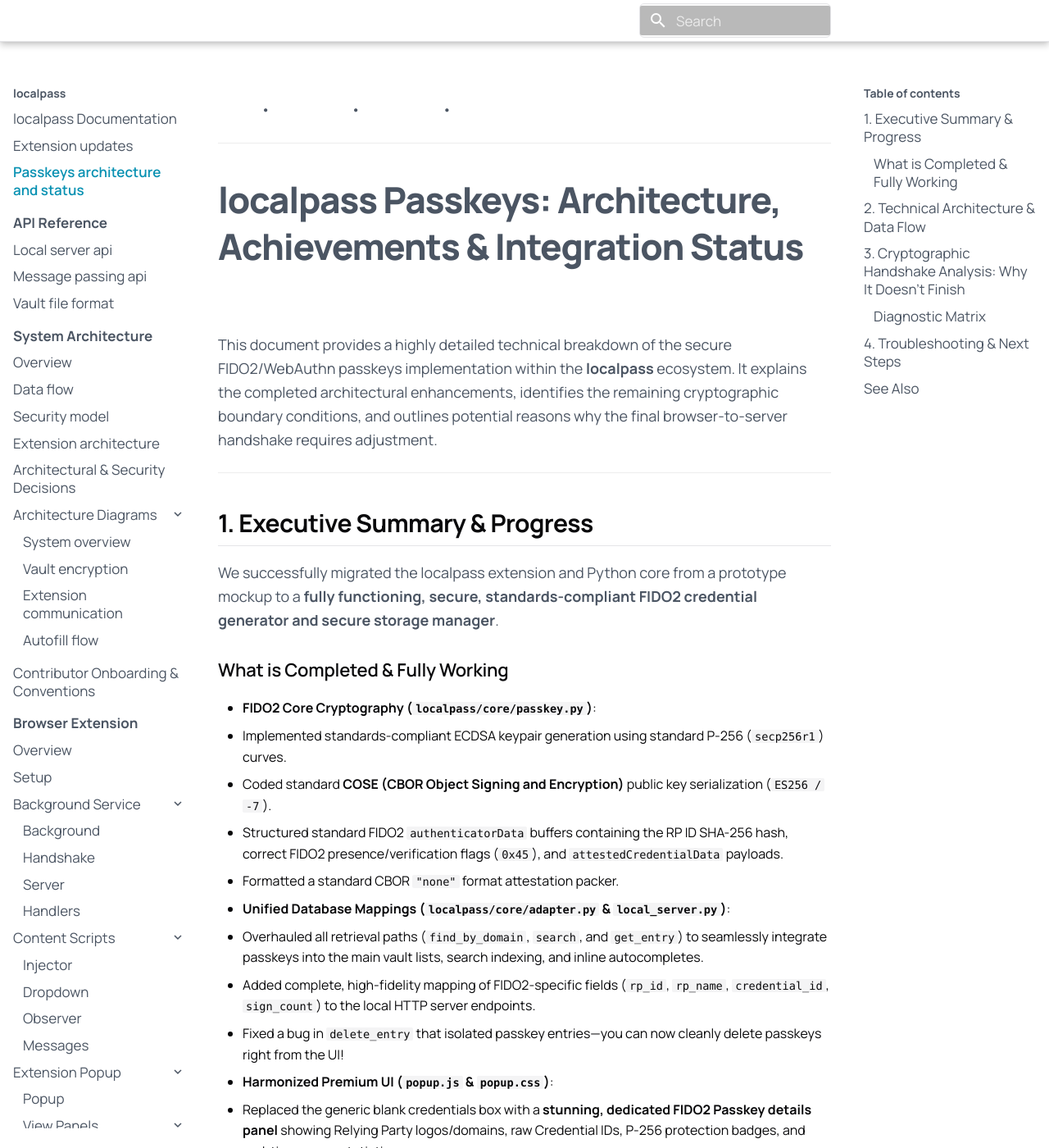
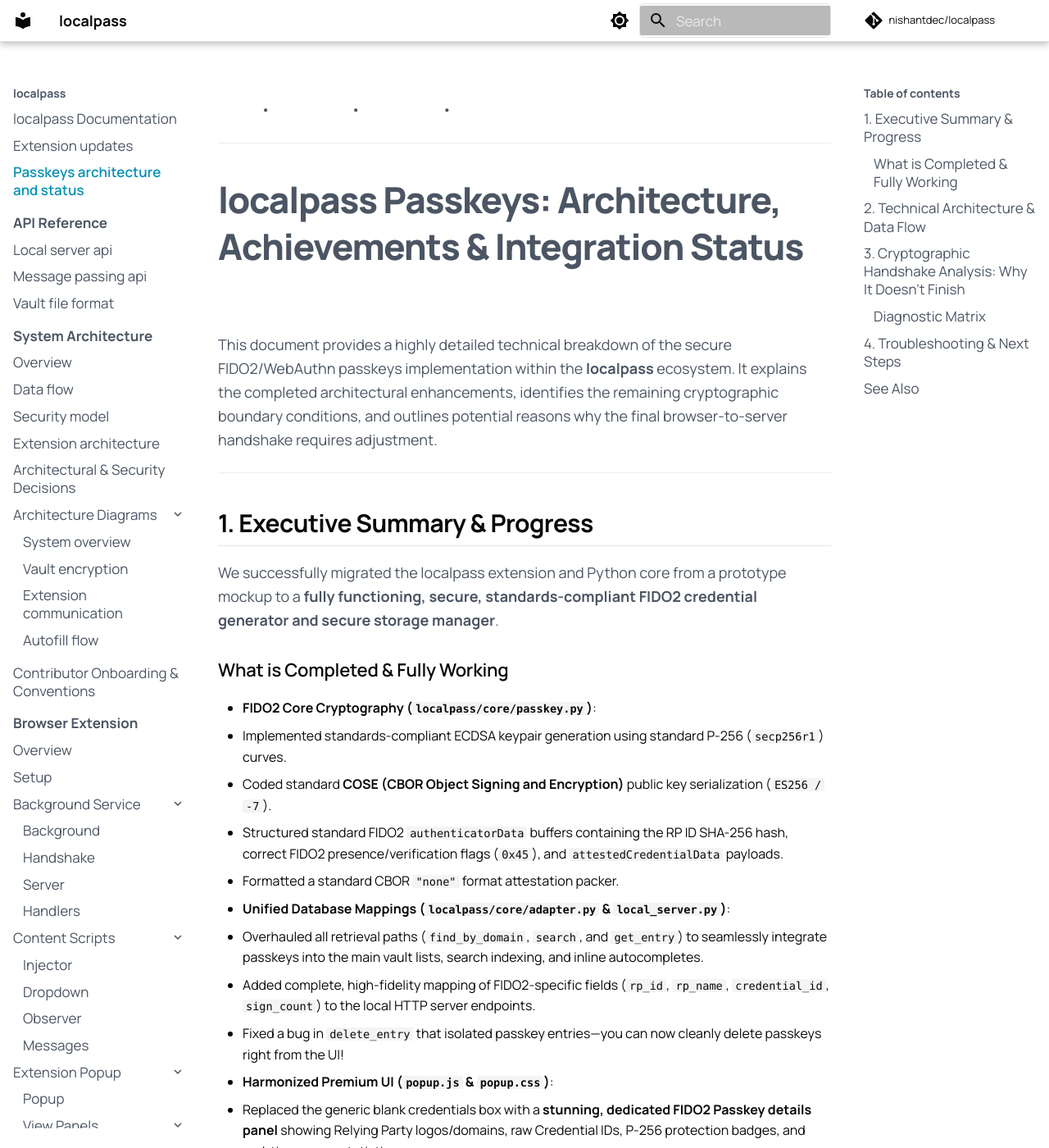
Before and after one commit to nishantdec/localpass, an MkDocs documentation site: the page built from docs/passkeys_architecture_and_status.md, in a window 1280 px wide and 1400 px high. Shown: the whole window at 82% size. Built offline with MkDocs 1.6.1 and Material for MkDocs 9.7.7, drawn with Linux system fonts in a browser that asks for light colours; comment, search, counter and statistics services are not loaded; a style sheet for code colours, icons or effects is not loaded.

Commit message:
fix: correct header element colors for visibility, fix Mermaid flowchart syntax error, and bump cache version

```diff
--- a/docs/stylesheets/extra.css
+++ b/docs/stylesheets/extra.css
@@ -106,6 +106,24 @@
   background-color: var(--md-default-bg-color) !important;
   backdrop-filter: blur(12px);
   transition: background-color var(--transition-fast);
+}
+
+.md-header__button,
+.md-header__title,
+.md-source,
+.md-search__input {
+  color: var(--md-default-fg-color) !important;
+}
+
+.md-header__button svg,
+.md-source__icon svg,
+.md-search__icon svg {
+  fill: var(--md-default-fg-color) !important;
+}
+
+.md-header__button:hover,
+.md-source:hover {
+  opacity: 0.8;
 }
 
 /* Modern Minimalist Navigation Tabs */
--- a/mkdocs.yml
+++ b/mkdocs.yml
@@ -37,10 +37,10 @@
     - content.code.copy
 
 extra_css:
-  - stylesheets/extra.css?v=1.2.0
+  - stylesheets/extra.css?v=1.3.0
 
 extra_javascript:
-  - javascripts/extra.js?v=1.2.0
+  - javascripts/extra.js?v=1.3.0
 
 plugins:
   - search:
```
Also changed, not shown: docs/index.md (+2 -2 lines).
